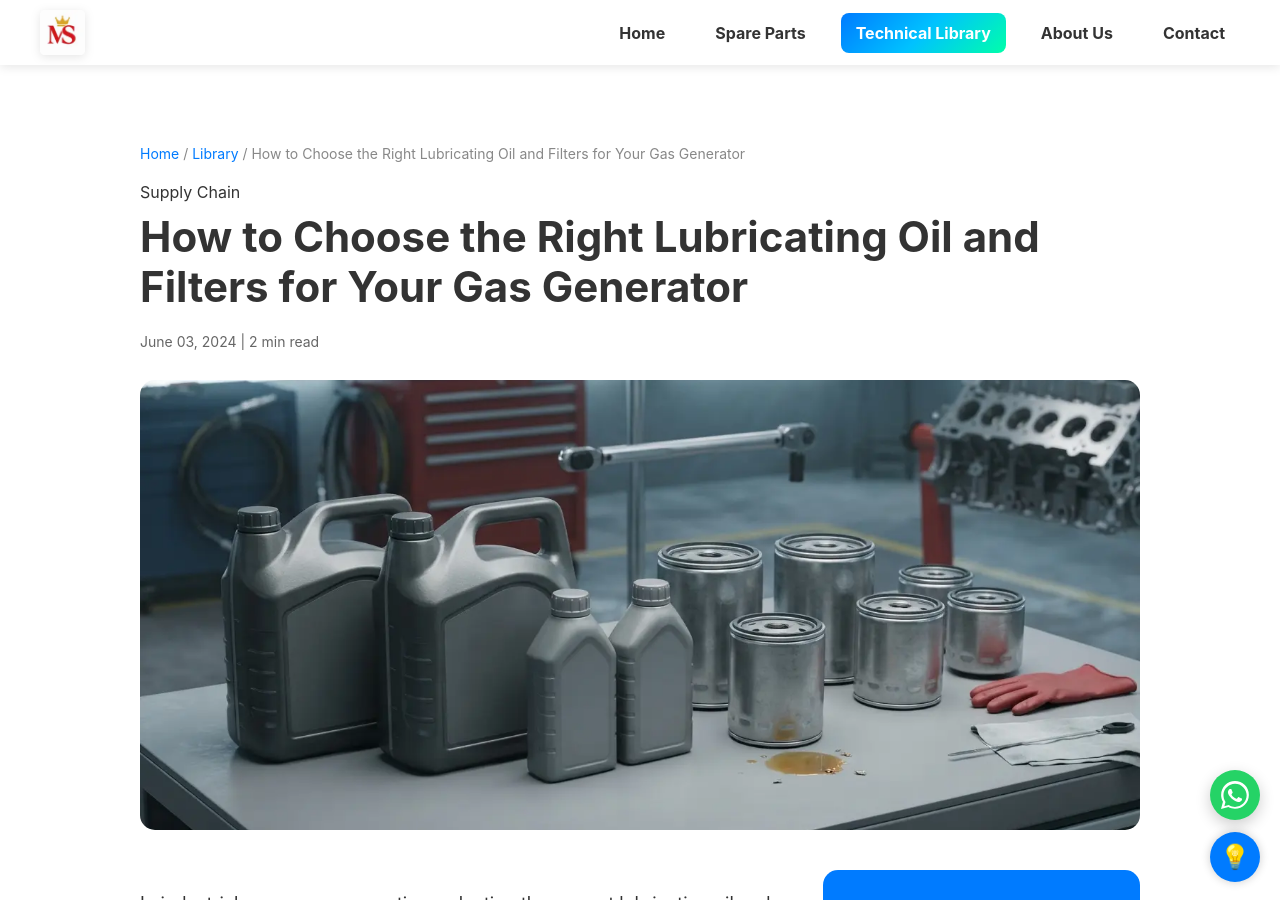
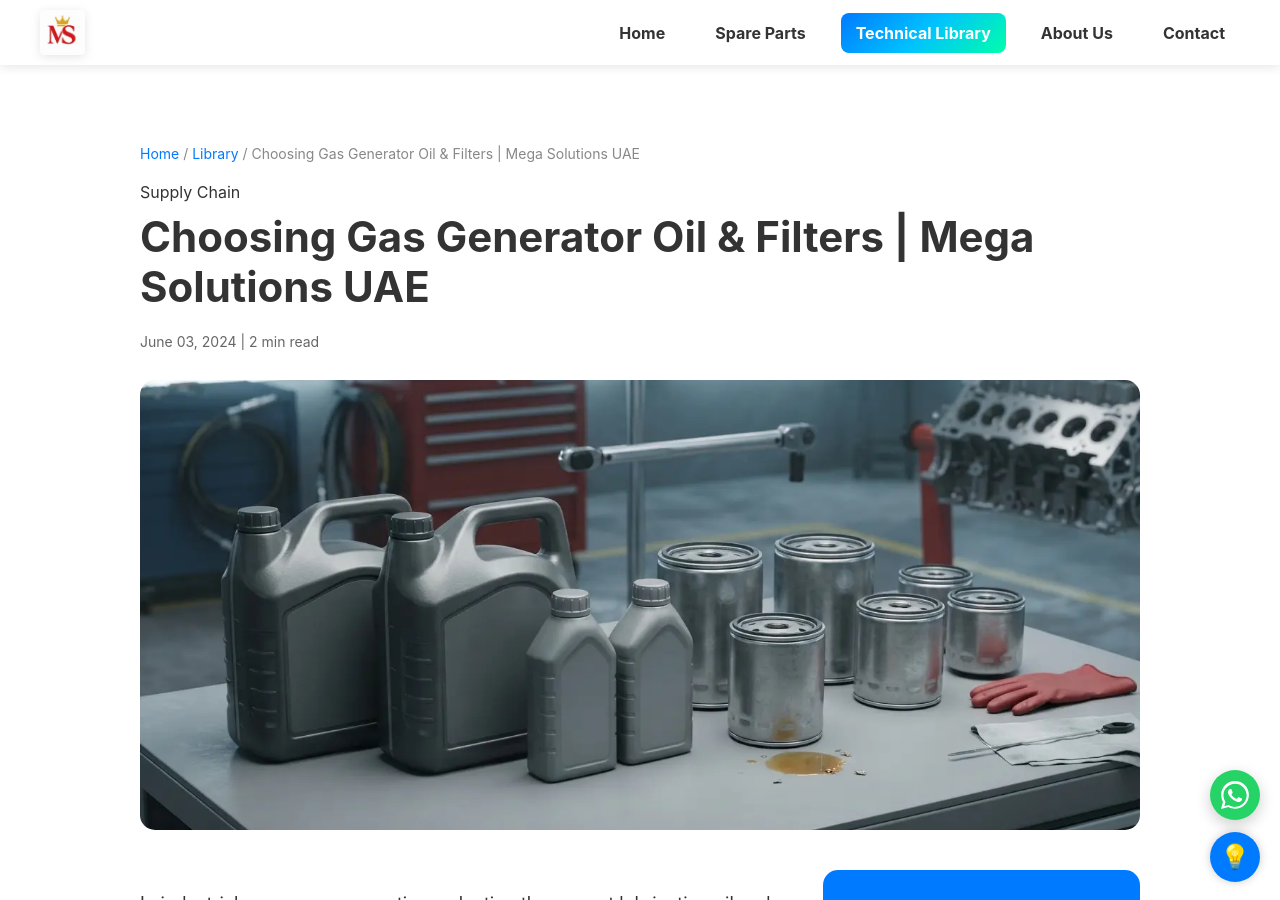
Before and after one commit to Khisal786/Mega-Solutions-UAE, a Jekyll site: the page built from _posts/2024-06-03-how-to-choose-the-right-lubricating-oil-and-filters.md, in a window 1280 px wide and 900 px high. Built offline with Jekyll 4.4.1, drawn with Linux system fonts in a browser that asks for light colours.

Commit message:
Update title and description for lubricating oil post

```diff
--- a/_posts/2024-06-03-how-to-choose-the-right-lubricating-oil-and-filters.md
+++ b/_posts/2024-06-03-how-to-choose-the-right-lubricating-oil-and-filters.md
@@ -1,6 +1,6 @@
 ---
 layout: post
-title: "How to Choose the Right Lubricating Oil and Filters for Your Gas Generator"
+title: "Choosing Gas Generator Oil & Filters | Mega Solutions UAE"
 date: 2024-06-03
 image: /assets/images/blog/choose-right-lubricating-oil-filters.webp
 description: "An expert procurement and engineering guide on selecting high-performance gas engine oils, ash levels, and filtration components."
```
